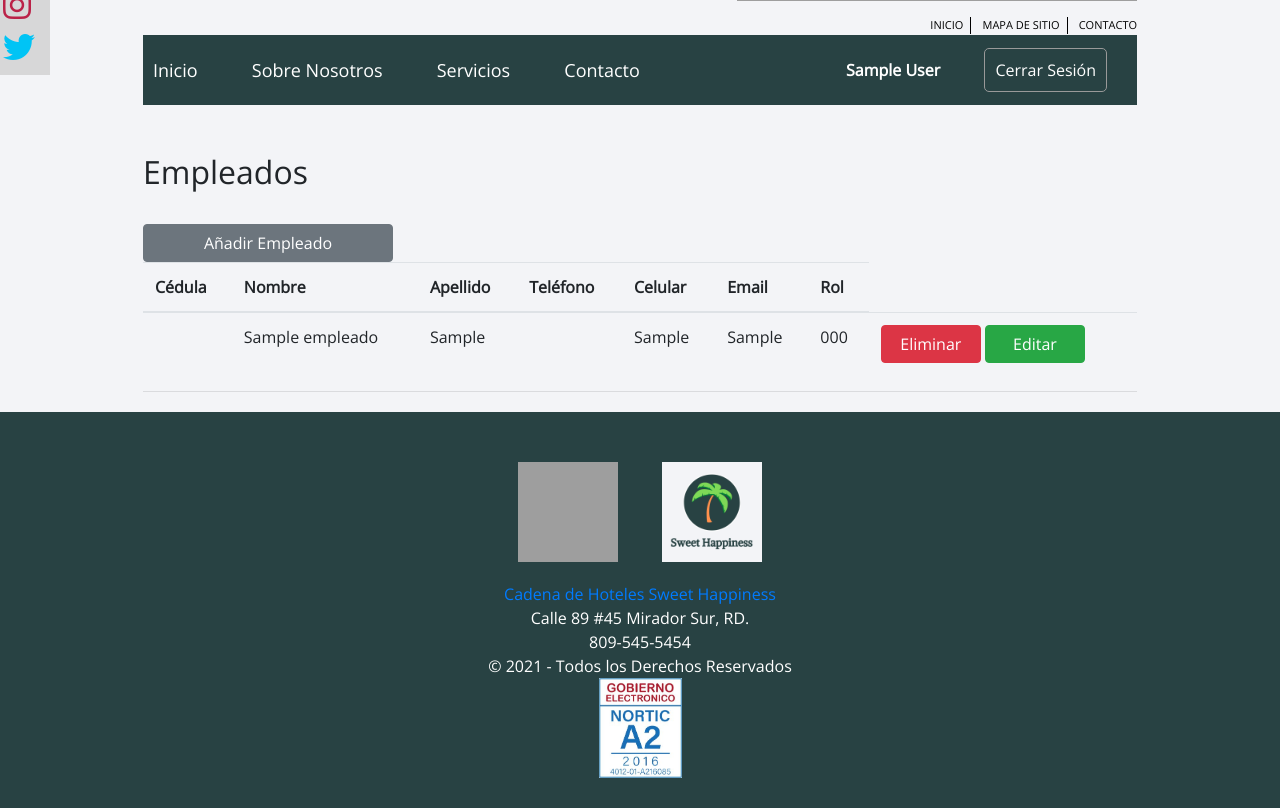
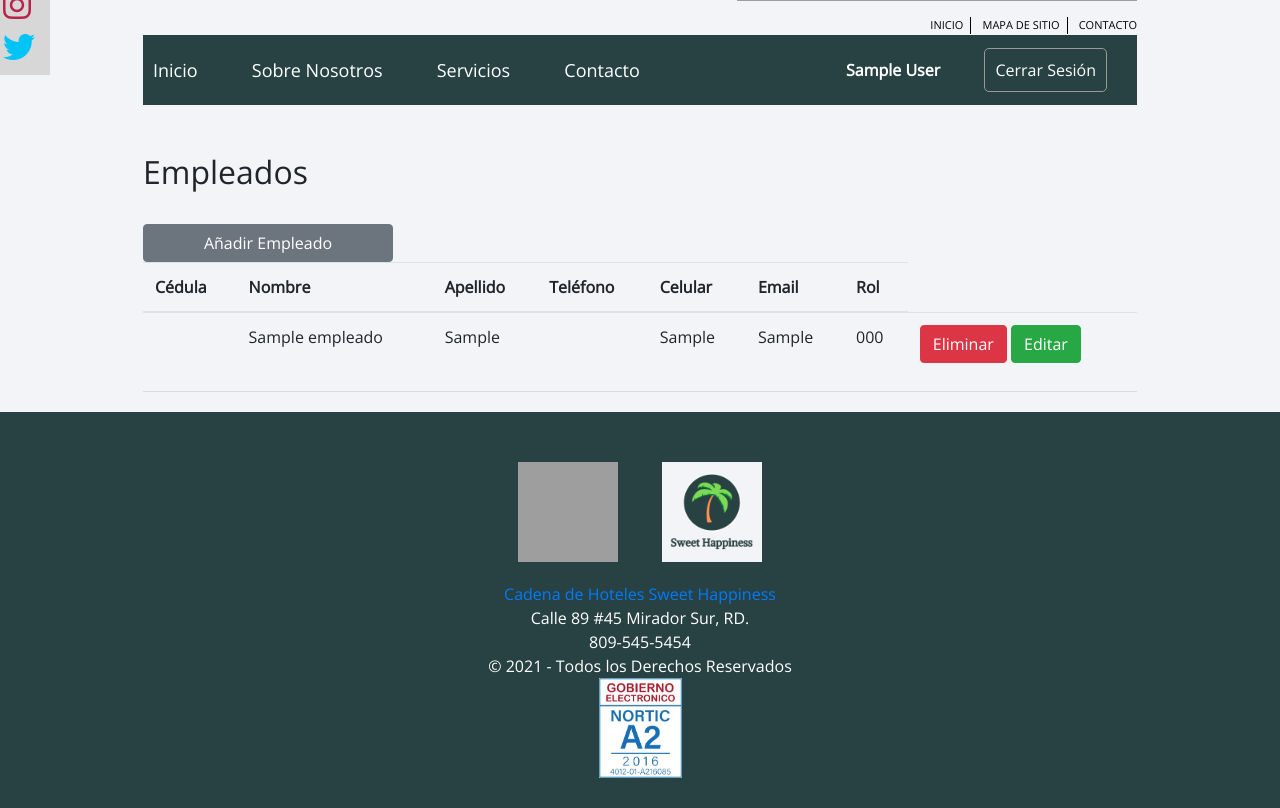
Before and after one commit to karina0724/Sweet-Happiness, a PHP site: page /gestionarEmpleados.php in a window 1280 px wide. Shown: the part 383-1191 px from the top of the page. Run offline with PHP 8.4, Linux system fonts and the light colour scheme; the visitor is signed in with stand-in values (Sample User, id 1); tables that the repository leaves empty or names only in its code hold one stand-in row (values such as "Sample post"); data that the repository does not hold is empty; some libraries are stand-ins or nearby versions; grey boxes are pictures that could not be loaded.

Commit message:
modificacion

```diff
--- a/FinalAdm/gestionarEmpleados.php
+++ b/FinalAdm/gestionarEmpleados.php
@@ -48,8 +48,8 @@ include('head.php');
                       <td>{$data['correo']}</td>
                       <td>{$data['rol_hotel']}</td>
                       <td>
-                         <a class='btn btn-danger'href='gestionarEmpleados.php?del={$data['id']}' style='width:100px;color:white;'>Eliminar</a>
-                         <a href='agregarEmpleado.php?edit={$data['id']}' class='btn btn-success' style='width:100px;color:white;'>Editar</a>
+                         <a class='btn btn-danger'href='gestionarEmpleados.php?del={$data['id']}' style='color:white;'>Eliminar</a>
+                         <a href='agregarEmpleado.php?edit={$data['id']}' class='btn btn-success' style='color:white;'>Editar</a>
                       </td>
                    </tr>
                 ";
```
